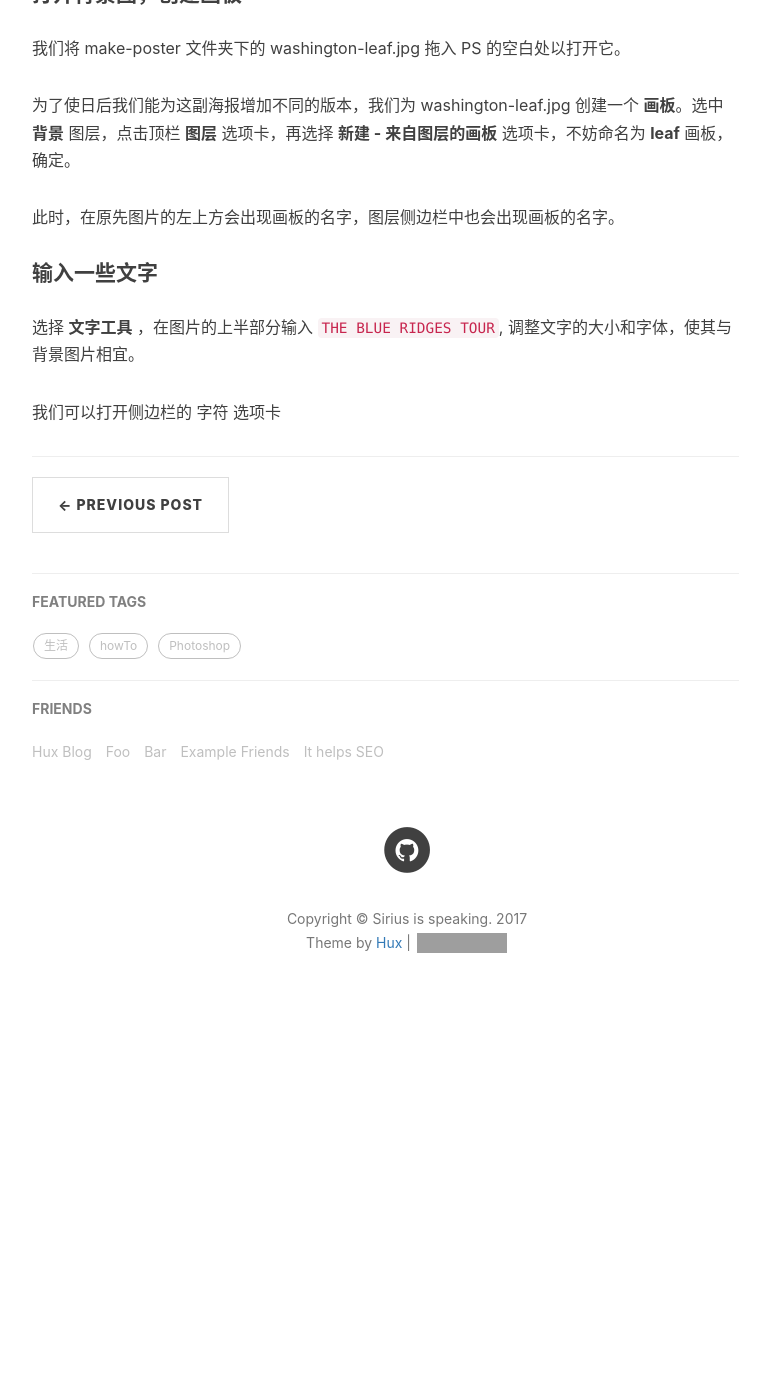
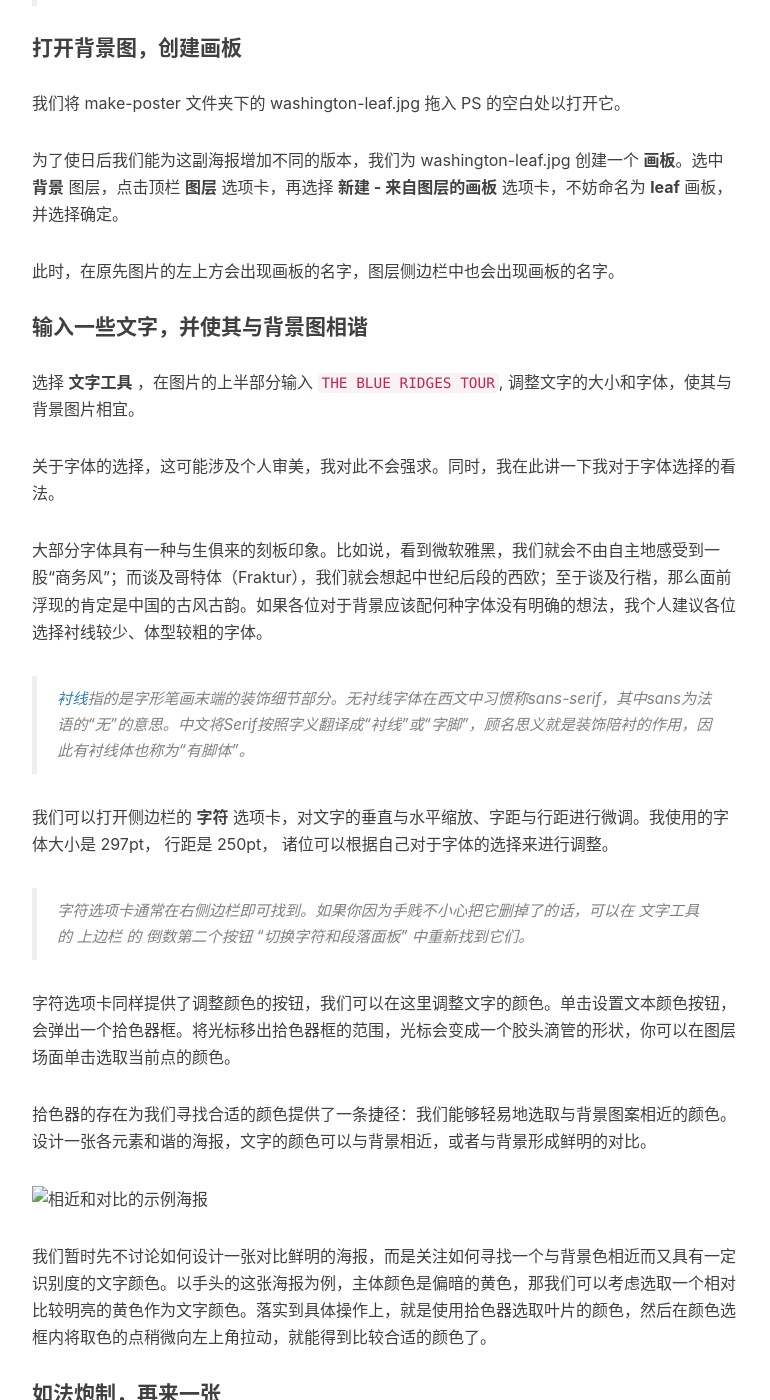
Before and after one commit to Siriussee/siriussee.github.io, a Jekyll site: the page built from _posts/2017-10-12-easy-ps-tutorials-2.md, in a window 1280 px wide and 1400 px high, scrolled down 2450 px. Shown: the whole window, without its empty margins (233-1003 px from the left). Built offline with Jekyll 4.4.1, drawn with Linux system fonts in a browser that asks for light colours; nearby versions of some CDN libraries; comment, search, counter and statistics services are not loaded; before the commit the page ends 3497 px from its top, so only the background shows below that; some of the changed text lies outside the part shown; grey boxes are pictures that could not be loaded.

Commit message:
update ps2.md

```diff
--- a/_posts/2017-10-12-easy-ps-tutorials-2.md
+++ b/_posts/2017-10-12-easy-ps-tutorials-2.md
@@ -22,9 +22,11 @@
         - [文字](#文字)
         - [图片](#图片)
     - [元素之间如何和谐共处？](#元素之间如何和谐共处)
-        - [照片背景 与 文字颜色](#照片背景-与-文字颜色)
+        - [示例1：如何处理背景与文字的关系？](#示例1如何处理背景与文字的关系)
             - [打开背景图，创建画板](#打开背景图创建画板)
-            - [输入一些文字](#输入一些文字)
+            - [输入一些文字，并使其与背景图相谐](#输入一些文字并使其与背景图相谐)
+            - [如法炮制，再来一张](#如法炮制再来一张)
+            - [导出，](#导出)
 
 <!-- /TOC -->
 
@@ -63,7 +65,7 @@
 
 看十万字长篇大论不如动手实践。在这一部分，我会通过一些简单的例子来讲解元素之间的关系，以及如何处理它们之间的关系来使整体更加协调。此外，在讲解这些例子的过程中，我也会讲解一些上一次内培没有提及的 PS 工具使用方法。
 
-### 照片背景 与 文字颜色
+### 示例1：如何处理背景与文字的关系？
 
 > 此部分演绎自 Adobe Support [How to create a poster](https://helpx.adobe.com/photoshop/how-to/make-poster.html?playlist=/content/help/en/ccx/v1/collection/product/photoshop/segment/designer/explevel/beginner/applaunch/basictraining/collection.ccx.js?ref)。如果对于我提及的具体操作存在疑问，可以进入超链接观看教学视频。
 
@@ -71,12 +73,50 @@
 
 我们将 make-poster 文件夹下的 washington-leaf.jpg 拖入 PS 的空白处以打开它。
 
-为了使日后我们能为这副海报增加不同的版本，我们为 washington-leaf.jpg 创建一个 **画板**。选中 **背景** 图层，点击顶栏 **图层** 选项卡，再选择 **新建 - 来自图层的画板** 选项卡，不妨命名为 **leaf** 画板，确定。
+为了使日后我们能为这副海报增加不同的版本，我们为 washington-leaf.jpg 创建一个 **画板**。选中 **背景** 图层，点击顶栏 **图层** 选项卡，再选择 **新建 - 来自图层的画板** 选项卡，不妨命名为 **leaf** 画板，并选择确定。
 
 此时，在原先图片的左上方会出现画板的名字，图层侧边栏中也会出现画板的名字。
 
-#### 输入一些文字
+#### 输入一些文字，并使其与背景图相谐
 
 选择 **文字工具** ，在图片的上半部分输入 `THE BLUE RIDGES TOUR`, 调整文字的大小和字体，使其与背景图片相宜。
 
-我们可以打开侧边栏的 字符 选项卡
+关于字体的选择，这可能涉及个人审美，我对此不会强求。同时，我在此讲一下我对于字体选择的看法。
+
+大部分字体具有一种与生俱来的刻板印象。比如说，看到微软雅黑，我们就会不由自主地感受到一股“商务风”；而谈及哥特体（Fraktur），我们就会想起中世纪后段的西欧；至于谈及行楷，那么面前浮现的肯定是中国的古风古韵。如果各位对于背景应该配何种字体没有明确的想法，我个人建议各位选择衬线较少、体型较粗的字体。
+
+> [衬线](https://zh.wikipedia.org/wiki/%E8%A1%AC%E7%BA%BF%E4%BD%93)指的是字形笔画末端的装饰细节部分。无衬线字体在西文中习惯称sans-serif，其中sans为法语的“无”的意思。中文将Serif按照字义翻译成“衬线”或“字脚”，顾名思义就是装饰陪衬的作用，因此有衬线体也称为“有脚体”。
+
+我们可以打开侧边栏的 **字符** 选项卡，对文字的垂直与水平缩放、字距与行距进行微调。我使用的字体大小是 297pt， 行距是 250pt， 诸位可以根据自己对于字体的选择来进行调整。
+
+> 字符选项卡通常在右侧边栏即可找到。如果你因为手贱不小心把它删掉了的话，可以在 文字工具 的 上边栏 的 倒数第二个按钮 “切换字符和段落面板” 中重新找到它们。
+
+字符选项卡同样提供了调整颜色的按钮，我们可以在这里调整文字的颜色。单击设置文本颜色按钮，会弹出一个拾色器框。将光标移出拾色器框的范围，光标会变成一个胶头滴管的形状，你可以在图层场面单击选取当前点的颜色。
+
+拾色器的存在为我们寻找合适的颜色提供了一条捷径：我们能够轻易地选取与背景图案相近的颜色。设计一张各元素和谐的海报，文字的颜色可以与背景相近，或者与背景形成鲜明的对比。
+
+![相近和对比的示例海报]()
+
+我们暂时先不讨论如何设计一张对比鲜明的海报，而是关注如何寻找一个与背景色相近而又具有一定识别度的文字颜色。以手头的这张海报为例，主体颜色是偏暗的黄色，那我们可以考虑选取一个相对比较明亮的黄色作为文字颜色。落实到具体操作上，就是使用拾色器选取叶片的颜色，然后在颜色选框内将取色的点稍微向左上角拉动，就能得到比较合适的颜色了。
+
+#### 如法炮制，再来一张
+
+还记得我们刚才建立的 画板 吧？
+
+选中 图层选项卡中的 leaf 画板，然后选择 图层-复制画板 ，得到 leaf 的拷贝，我们将其命名为 river 。
+
+删除 river 画板下的 washington-leaf.jpg 图层，然后把 Yosemite-river.jpg 放到 leaf.jpg 的位置。
+
+同时，按照我们上面提到的方法，改变文字的颜色，使其与背景相和。
+
+#### 导出，
+
+以及为什么要使用[画板](https://helpx.adobe.com/cn/photoshop/using/artboards.html)
+
+如上次内培所言，选择 导出为 对文件进行导出。
+
+此时，你会发现，导出为 窗口左边显示了两个文件，分别是我们之间建立的 leaf 画板 和 river 画板。我们可以很方便地对他们进行分别导出。
+
+我们在这次设计中，采取了“画板”这一技巧创建了两份形制类似的海报，这便向我们揭示了画板的一个作用 ———— 版本控制。我们可以利用画板工具产生复数个不同版本的设计作品。
+
+需要留意的是，我们可以把画板理解为一种高级的图层组，和图层组一样，画板能够包括一部分图层，并且能够作为整体进行操作。但是，画板之间不允许嵌套。
```
